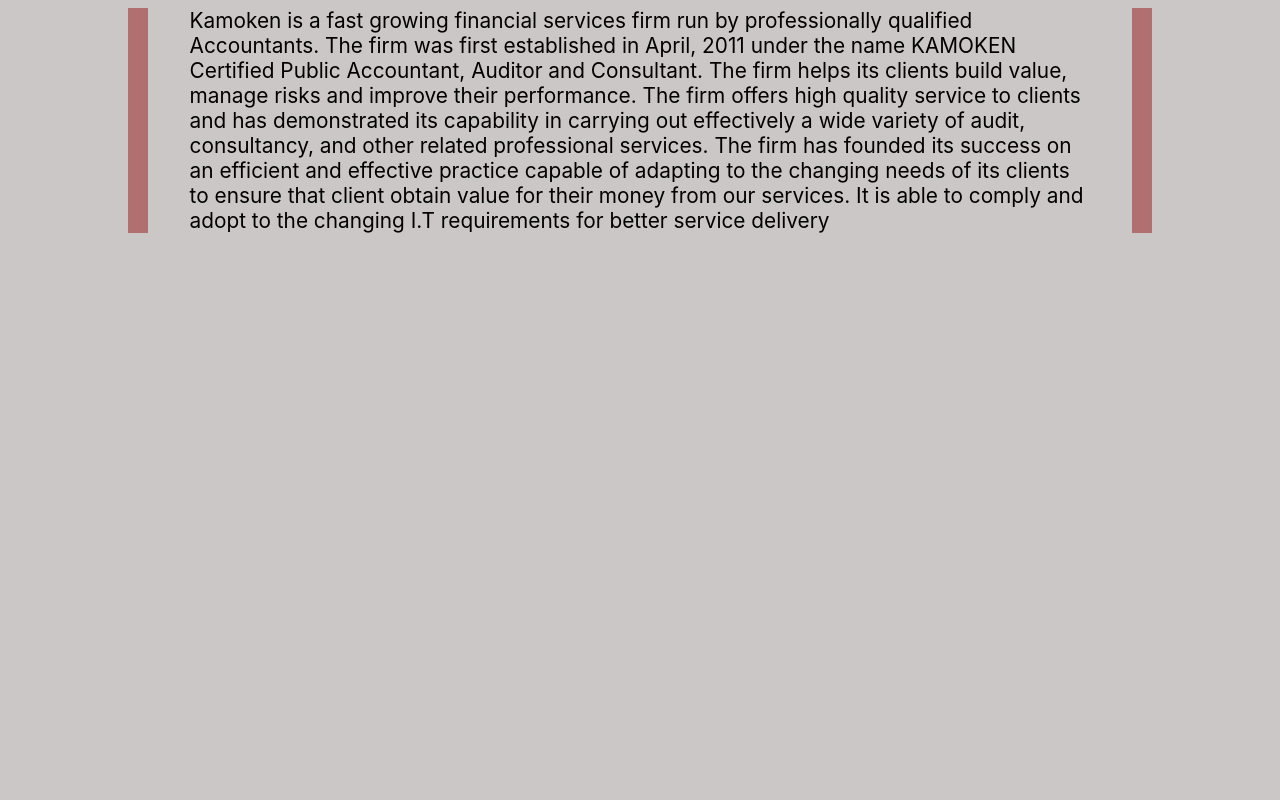
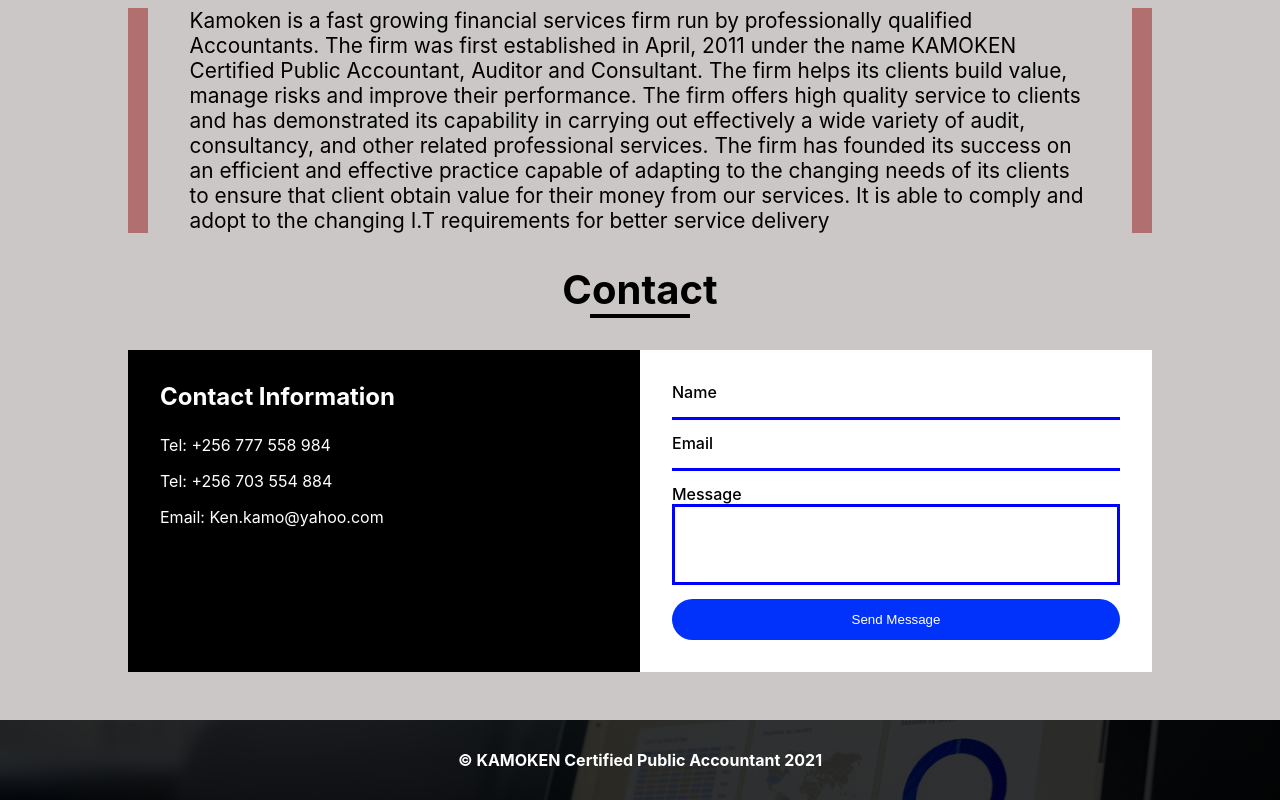
Before and after one commit to KNehe/kamoken, a Next.js app: page / in a window 1280 px wide. Shown: the part 2502-3302 px from the top of the page. Before the commit the page ends 2735 px from the top, so only its background shows below. Built offline with nearby package versions, Linux system fonts and the light colour scheme.

Commit message:
Contact and footer section

```diff
--- /dev/null
+++ b/components/contact/contact.js
@@ -0,0 +1,37 @@
+import styles from '../../styles/contact.module.scss'
+
+export default function Contact(){
+    return(
+        <section className={styles.contact_section}>
+
+        <div className={styles.section_title}>
+           <h1 className={styles.title_text}>Contact</h1>
+        </div>
+
+        <div className={styles.contact_grid}>
+
+            <div className={styles.contact_info}>
+                <h2>Contact Information</h2>
+                <p> Tel: +256 777 558 984</p>
+                <p> Tel: +256 703 554 884</p>
+                <p> Email: Ken.kamo@yahoo.com</p>
+            </div>
+
+            <div className={styles.contact_form}>
+                <form>
+                    <label htmlFor='name'>Name</label>
+                    <input type='text' id='name'/>
+                    <label htmlFor='email'>Email</label>
+                    <input type='email' id='email'/>
+                    <label htmlFor='message'>Message</label>
+                    <textarea cols='10' rows = '5' id='message'>
+                    </textarea>
+                    <button>Send Message</button>
+                </form>
+            </div>
+
+        </div>
+
+    </section>
+    )
+}
--- /dev/null
+++ b/components/footer/footer.js
@@ -0,0 +1,10 @@
+import styles from '../../styles/footer.module.scss'
+
+export default function footer(){
+    const currentYear = new Date().getFullYear();
+    return(
+        <section className={styles.section_footer}>
+            <p>&copy; KAMOKEN Certified Public Accountant {currentYear}</p>
+        </section>
+    )
+}
--- a/pages/index.js
+++ b/pages/index.js
@@ -4,6 +4,9 @@
 import Services from '../components/services/services'
 import Clients from '../components/clients/clients'
 import About from '../components/about/about'
+import Contact from '../components/contact/contact'
+import  Footer from '../components/footer/footer'
+
 
 export default function Home() {
 
@@ -120,6 +123,10 @@
       <Clients/>
 
       <About/>
+
+      <Contact/>
+
+      <Footer/>
     </>
 
   )
--- /dev/null
+++ b/styles/contact.module.scss
@@ -0,0 +1,106 @@
+.contact_section{
+    margin-top: 2em;
+    margin-left: auto;
+    margin-right: auto;
+    width: 80%;
+
+    .section_title{
+            display: flex;
+            flex-direction: column;
+            align-items: center;
+            justify-content: center;
+        .title_text{
+            font-size: 2.5em;
+            position: relative;
+            padding-bottom: .1em;
+        }
+        .title_text::after{
+            content: '';
+            position: absolute;
+            border-bottom: 4px solid black;
+            width: 100px;
+            bottom: 0;
+            left: 50%;
+            margin-left: -50px;
+        }
+
+    }
+
+    .contact_grid{
+        margin-top: 2em;
+        display: flex;
+
+        .contact_info{
+            width: 50%;
+            background-color: black;
+            color: #fff;
+            padding: 2em;
+            h2{
+                margin-bottom: 1em;
+            }
+            p{
+                padding-bottom: 1em;
+            }
+        }
+
+        .contact_form{
+            padding: 2em;
+            background-color: #fff;
+            width: 50%;
+            font-weight: 500;
+        }
+        .contact_form > form{
+            display: flex;
+            flex-direction: column;
+        }
+        .contact_form > form input{
+            border: none;
+            border-bottom: 3px solid blue;
+            margin-bottom: 1em;
+        }
+        .contact_form > form input:focus{
+            outline: none;
+            border-bottom: 3px solid rgb(20, 20, 99);
+        }
+
+        .contact_form > form textarea{
+            border-color: blue;
+            border-width: 3px;
+            resize: none;
+            margin-bottom: 1em;
+        }
+
+        .contact_form > form textarea:focus{
+            outline: none;
+            border: 3px solid rgb(20, 20, 99);
+        }
+        .contact_form > form > button{
+            display: inline-block;
+            background-color: #0032FC;
+            border-radius: 50px;
+            padding: 1em;
+            transition: background-color .8s;
+            color: #fff;
+            border: none;
+        }
+        .contact_form > form > button:hover{
+            background-color: #06207e;
+        }
+    }
+}
+
+@media screen and (max-width:768px){
+
+    .contact_section{
+        .contact_grid{
+            flex-direction: column;
+            .contact_info{
+                width: 100%;
+            }
+            .contact_form{
+                width: 100%;
+            }
+        }
+}
+
+ }
--- /dev/null
+++ b/styles/footer.module.scss
@@ -0,0 +1,30 @@
+.section_footer{
+    width: 100%;
+    text-align: center;
+    margin-top: 3em;
+    background-color: #000;
+    background-image: url('/landing_img.jpg');
+    background-repeat: no-repeat;
+    background-position: center;
+    background-size: cover;
+    overflow: hidden;
+    height: 5em;
+    display: flex;
+    align-items: center;
+    justify-content: center;
+    font-weight: bold;
+    color: #fff;
+    position: relative;
+    p{
+        z-index: 100;
+    }
+}
+.section_footer::after{
+    content: '';
+    background-color: rgba(0,0,0,.8);
+    position: absolute;
+    left: 0;
+    width: 100%;
+    top: 0;
+    height: 100%;
+}
```
